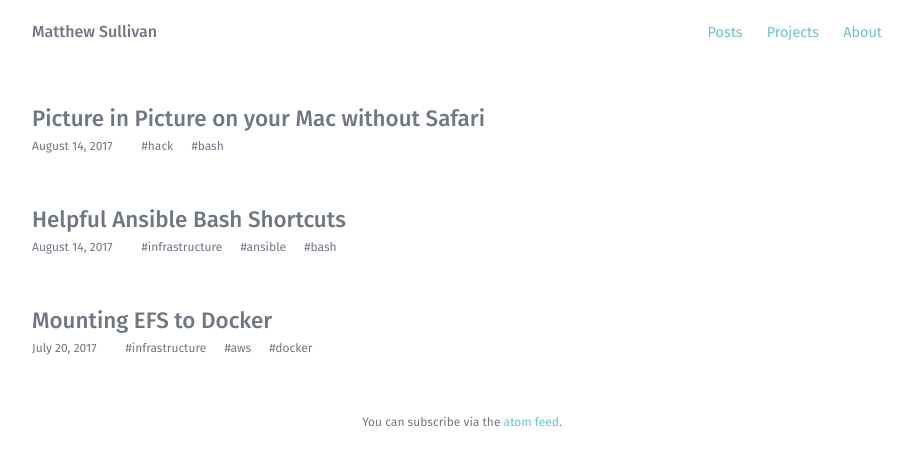
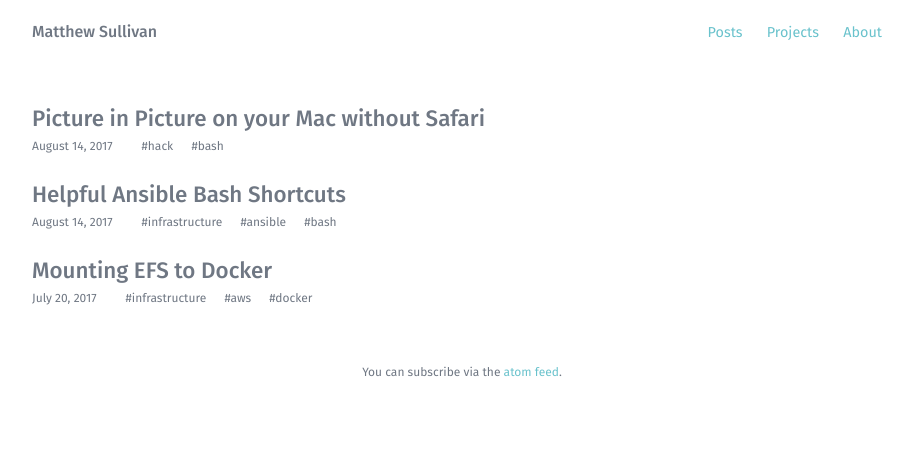
Before and after one commit to msull92/msull92-com, a Jekyll site: the page built from index.html, in a window 1280 px wide. Shown: the top 466 px of the page, without its empty margins (178-1091 px from the left). Built offline with Jekyll 4.4.1, drawn with Linux system fonts in a browser that asks for light colours; some web fonts are replaced.

```diff
--- a/_sass/site.scss
+++ b/_sass/site.scss
@@ -94,7 +94,7 @@
   font-family: $secondary-font-stack;
   font-weight: 500;
   line-height: 1.5em;
-  padding: 25px 0;
+  margin: 25px 0;
 }
 .site .posts .post-listing .title { font-size: 1.4em; }
 .site .posts .published-on {
```
